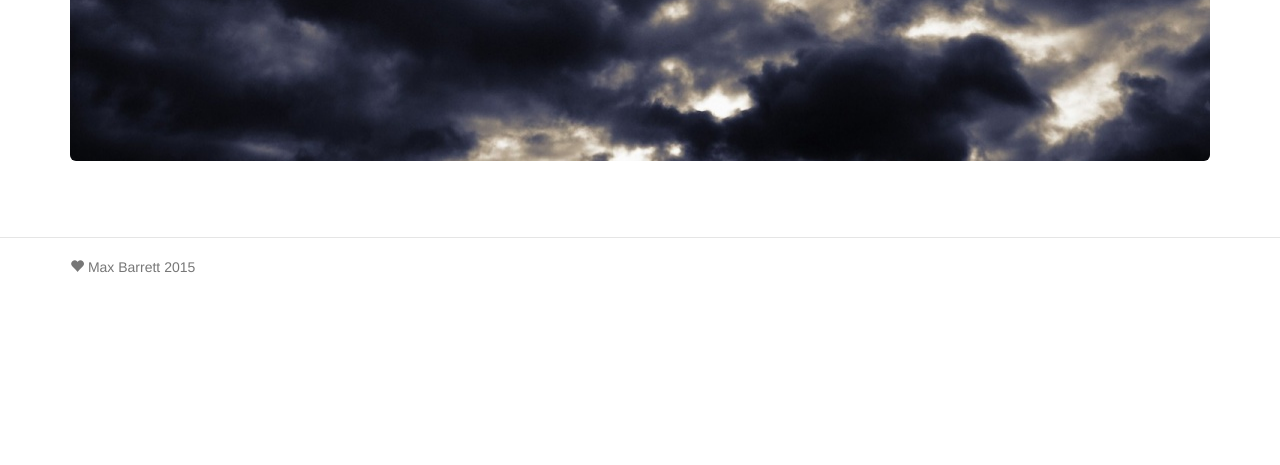
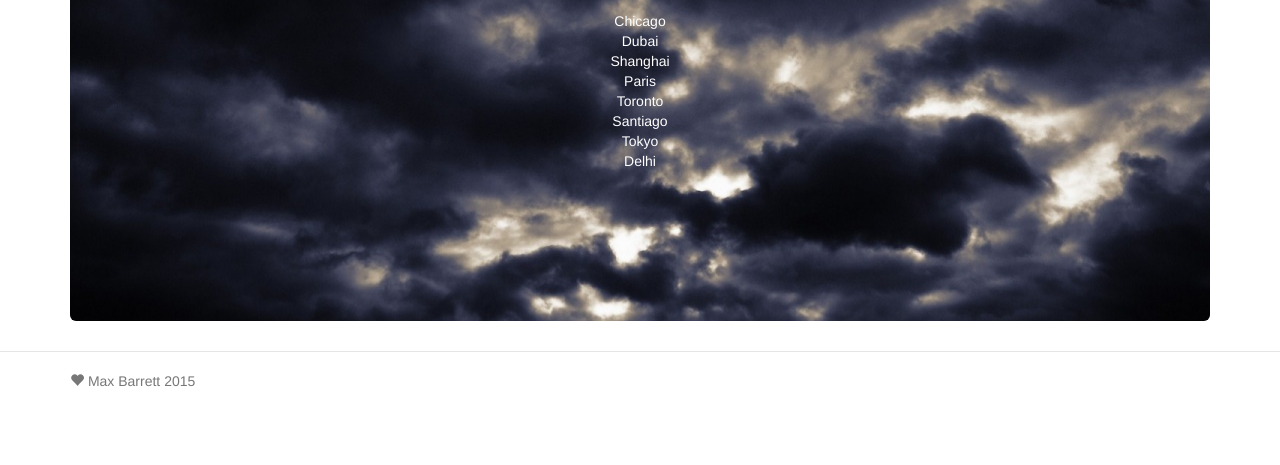
Before and after one commit to maxbarrett/forecast, a website: page client/index.html in a window 1280 px wide. Shown: the part 335-800 px from the top of the page. Drawn offline with nearby package versions, Linux system fonts and the light colour scheme; some packages are replaced by stand-ins of ours.

Commit message:
add homepage links

```diff
--- a/client/styles/main.css
+++ b/client/styles/main.css
@@ -27,8 +27,11 @@ thead td { font-weight: bold; text-align: center; }
 /* Main marketing message */
 .jumbotron { text-align: center; border-bottom: 1px solid #e5e5e5; background-image:url('../images/clouds.jpg'); background-position: 50% 50%; padding:150px 0;  }
 .jumbotron h1,
-.jumbotron p { color:#fff; }
+.jumbotron p,
+.jumbotron li a { color:#fff; }
 
+.jumbotron ul { padding:0; margin:0; }
+.jumbotron li { list-style: none; }
 
 /* Supporting marketing content */
 .marketing { margin: 0 0 40px; }
--- a/client/views/main.html
+++ b/client/views/main.html
@@ -1,4 +1,15 @@
 <div class="jumbotron">
 	<h1>Forecast</h1>
 	<p>{{made}}</p>
+
+	<ul>
+		<li><a href="/weather/chicago">Chicago</a></li>
+		<li><a href="/weather/dubai">Dubai</a></li>
+		<li><a href="/weather/shanghai">Shanghai</a></li>
+		<li><a href="/weather/paris">Paris</a></li>
+		<li><a href="/weather/toronto">Toronto</a></li>
+		<li><a href="/weather/santiago">Santiago</a></li>
+		<li><a href="/weather/tokyo">Tokyo</a></li>
+		<li><a href="/weather/delhi">Delhi</a></li>
+	</ul>
 </div>
```
